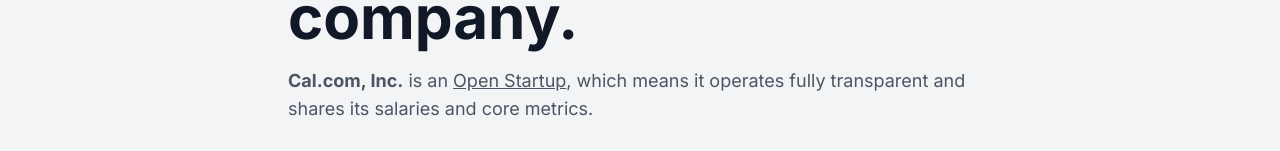
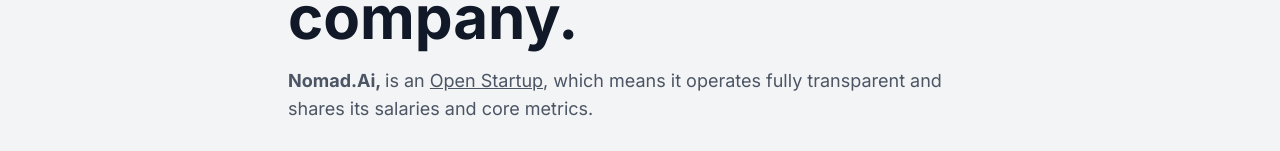
Before and after one commit to diginomads/open, a Next.js app: page / in a window 1280 px wide. Shown: the part 221-372 px from the top of the page. Built offline with nearby package versions, Linux system fonts and the light colour scheme.

Commit message:
Content of the main page changed.

```diff
--- a/src/app/components/HeroSection.tsx
+++ b/src/app/components/HeroSection.tsx
@@ -323,7 +323,7 @@
                     <span className="block">company.</span>
                 </h1>
                 <p className="mt-5 text-lg text-gray-600 mt-10">
-                    <strong>Cal.com, Inc.</strong> is an{' '}
+                    <strong>Nomad.Ai, </strong> is an{' '}
                     <a href="#" className="text-gray-600 underline">
                         Open Startup
                     </a>
```
